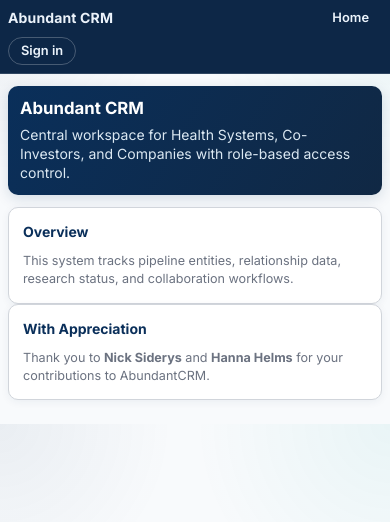
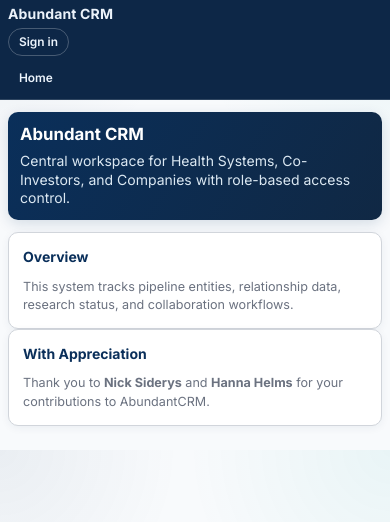
Before and after one commit to todd-abundant/abundant-crm-codex, a Next.js app: page / in a window 390 px wide. Shown: the top 522 px of the page. Built offline with nearby package versions, Linux system fonts and the light colour scheme; no server answers.

Commit message:
Improve mobile responsiveness across core CRM views

```diff
--- a/app/globals.css
+++ b/app/globals.css
@@ -144,6 +144,10 @@
   gap: 6px;
 }
 
+.top-nav-links {
+  min-width: 0;
+}
+
 .top-nav-session {
   display: flex;
   align-items: center;
@@ -411,6 +415,12 @@
   width: 100%;
   border-collapse: collapse;
   font-size: 13px;
+}
+
+.table-wrap {
+  width: 100%;
+  overflow-x: auto;
+  -webkit-overflow-scrolling: touch;
 }
 
 .table th,
@@ -1409,6 +1419,30 @@
     flex-wrap: wrap;
   }
 
+  .top-nav-links {
+    order: 3;
+    width: 100%;
+  }
+
+  .top-nav nav {
+    width: 100%;
+    overflow-x: auto;
+    padding-bottom: 4px;
+    scrollbar-width: thin;
+  }
+
+  .top-nav-link {
+    white-space: nowrap;
+    padding: 4px 10px;
+    font-size: 0.85rem;
+  }
+
+  .top-nav-user {
+    max-width: 58vw;
+    overflow: hidden;
+    text-overflow: ellipsis;
+  }
+
   .top-nav-session {
     width: 100%;
     justify-content: space-between;
@@ -2978,4 +3012,12 @@
     min-width: 0;
     max-width: none;
   }
-}
+
+  .pipeline-card-meta {
+    display: none;
+  }
+
+  .table-wrap .table {
+    min-width: 760px;
+  }
+}
--- a/app/layout.tsx
+++ b/app/layout.tsx
@@ -21,7 +21,7 @@
         <header className="top-nav">
           <div className="top-nav-inner">
             <div className="brand">Abundant CRM</div>
-            <nav aria-label="Primary navigation">
+            <nav aria-label="Primary navigation" className="top-nav-links">
               <Link href="/" className="top-nav-link">
                 Home
               </Link>
--- a/components/admin-user-management.tsx
+++ b/components/admin-user-management.tsx
@@ -139,6 +139,7 @@
         ) : users.length === 0 ? (
           <p className="muted">No users found yet. Sign in with Google to create the first user.</p>
         ) : (
+          <div className="table-wrap">
             <table className="table">
               <thead>
                 <tr>
@@ -212,6 +213,7 @@
                 })}
               </tbody>
             </table>
+          </div>
         )}
       </section>
     </main>
--- a/components/pipeline-kanban.tsx
+++ b/components/pipeline-kanban.tsx
@@ -758,6 +758,7 @@
                         <span className="status-pill queued">{item.phaseLabel}</span>
                       </div>
                       <p className="muted">{item.location || "Location unavailable"}</p>
+                      <div className="pipeline-card-meta">
                         {item.openOpportunityCount > 0 && (
                           <p className="muted">
                             {item.openOpportunityCount} open opportunity{item.openOpportunityCount === 1 ? "" : "ies"}
@@ -770,6 +771,7 @@
                             {item.latestNote?.createdAt ? ` • Last ${formatTimestamp(item.latestNote.createdAt)}` : ""}
                           </p>
                         ) : null}
+                      </div>
 
                       <div className="pipeline-intake-fields" onClick={(event) => event.stopPropagation()}>
                         <div className="pipeline-inline-field">
```
Lines whose indentation alone changed are shown as unchanged.
